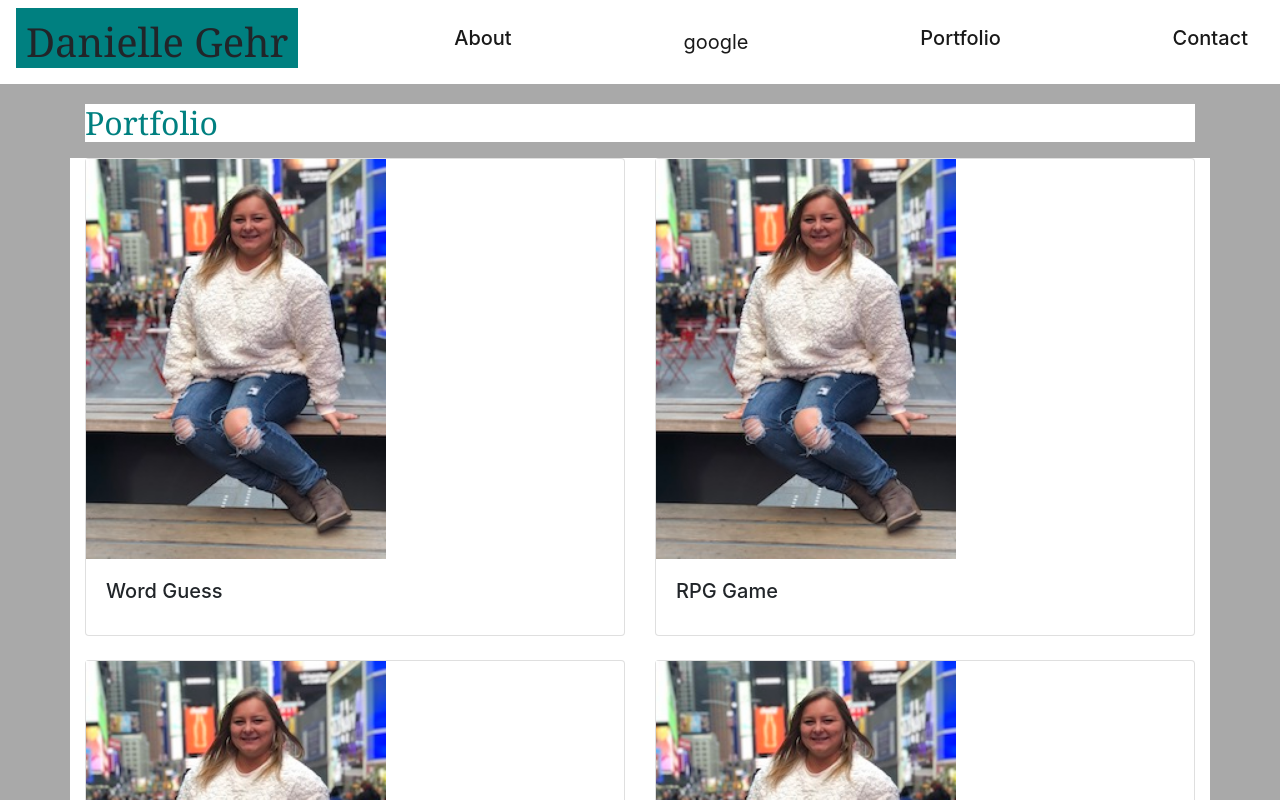
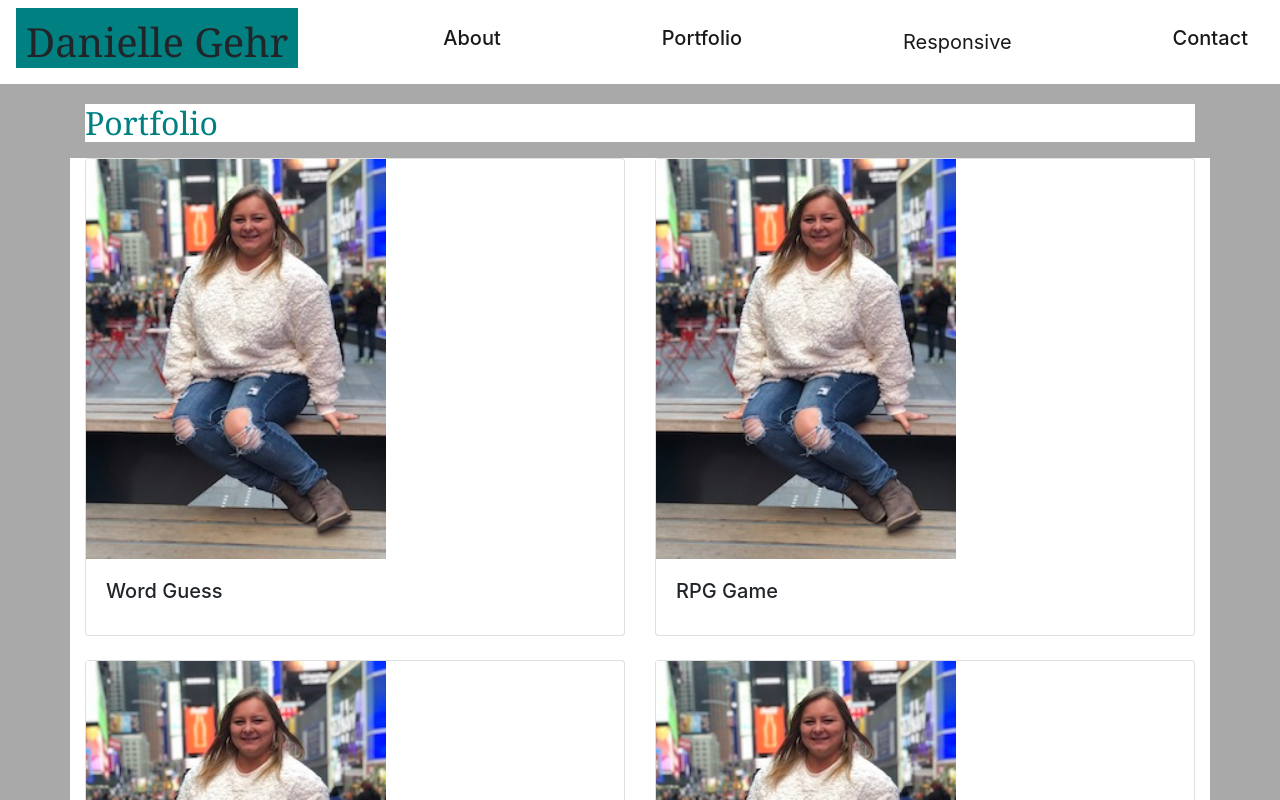
Before and after one commit to danigehr16/Danigehr.github.io, a plain HTML site: page portfolio.html in a window 1280 px wide. Shown: the top 800 px of the page. Drawn offline with nearby package versions, Linux system fonts and the light colour scheme.

Commit message:
fixed portfolio page

```diff
--- a/portfolio.html
+++ b/portfolio.html
@@ -22,10 +22,10 @@
         <a class="navbar-brand" href="#">
             <h5 class="white">About</h5>
         </a>
-        <a class="navbar-brand" href="https://www.google.com">google</a>
         <a class="navbar-brand" href="portfolio.html">
             <h5 class="white">Portfolio</h5>
         </a>
+        <a class="navbar-brand" href="Responsive/index.html">Responsive</a>
         <a class="navbar-brand" href="#">
             <h5 class="white">Contact</h5>
         </a>
```
